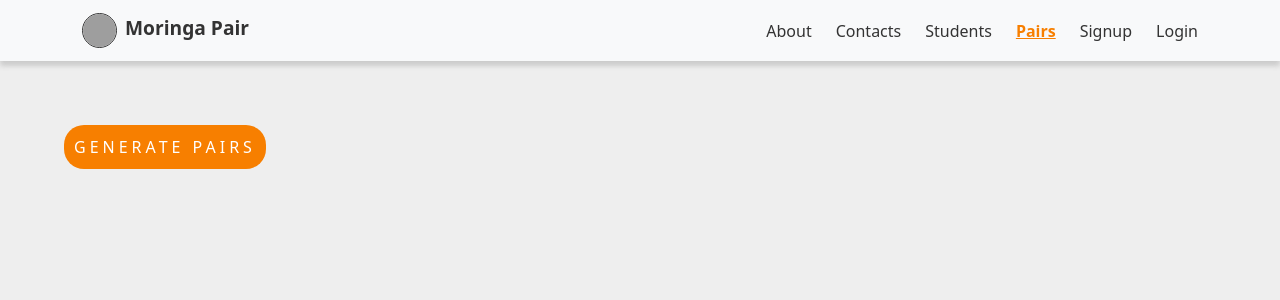
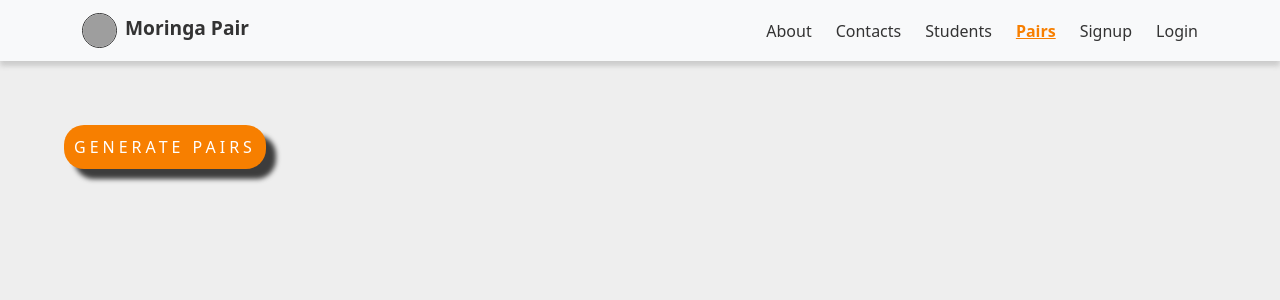
Before and after one commit to alexander784/MoringaPair, a React (Create React App) app in the folder client/: page /pairs in a window 1280 px wide. Shown: the top 300 px of the page. Built offline with nearby package versions, Linux system fonts and the light colour scheme; grey boxes are pictures that could not be loaded.

Commit message:
Add custom box-shadow to pair-card

```diff
--- a/client/src/styles.css
+++ b/client/src/styles.css
@@ -275,6 +275,9 @@
   text-transform: uppercase;
   letter-spacing: 0.25rem;
   font-weight: 400;
+  box-shadow: 10px 10px 5px 0px rgba(0, 0, 0, 0.75);
+  -webkit-box-shadow: 10px 10px 5px 0px rgba(0, 0, 0, 0.75);
+  -moz-box-shadow: 10px 10px 5px 0px rgba(0, 0, 0, 0.75);
 }
 
 .btn-gen-pair:hover {
@@ -296,7 +299,10 @@
 
 .pair-card {
   border-radius: 10px;
-  box-shadow: 0px 15px 20px #555;
+  /* box-shadow: 0px 15px 20px #555; */
+  box-shadow: 10px 10px 5px 0px rgba(0, 0, 0, 0.75);
+  -webkit-box-shadow: 10px 10px 5px 0px rgba(0, 0, 0, 0.75);
+  -moz-box-shadow: 10px 10px 5px 0px rgba(0, 0, 0, 0.75);
   padding: 10px;
   transition: all 300ms ease;
   background-color: #003049;
@@ -397,21 +403,21 @@
 }
 
 /* styling the OffCanvas start */
-.offcanvas-body{
-display: flex;
-flex-direction: column;
-gap: 1rem;
+.offcanvas-body {
+  display: flex;
+  flex-direction: column;
+  gap: 1rem;
 }
-.offcanvas-body .offcanvas-link{
-border-bottom: 1px solid #ccc;
-padding: 10px;
+.offcanvas-body .offcanvas-link {
+  border-bottom: 1px solid #ccc;
+  padding: 10px;
 }
 /* styling the OffCanvas end */
 /* styling the error page end */
-.error-page{
+.error-page {
   text-align: center;
 }
-.error-page button{
+.error-page button {
   padding: 10px;
   border: none;
   outline: none;
@@ -421,7 +427,6 @@
   font-weight: 200;
 }
 /* styling the error page end*/
-
 
 /* RESPONSIVE WEB DESIGN */
 @media screen and (max-width: 992px) {
```
